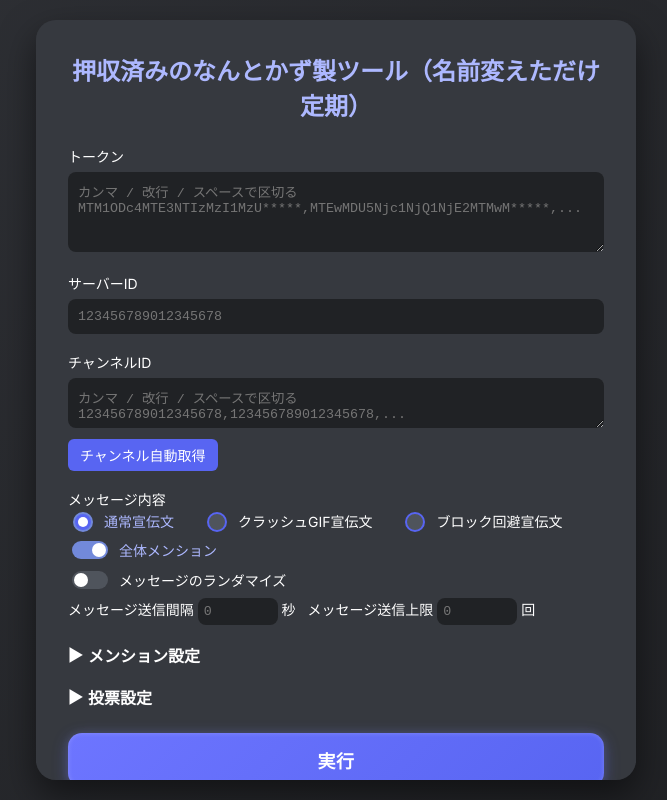
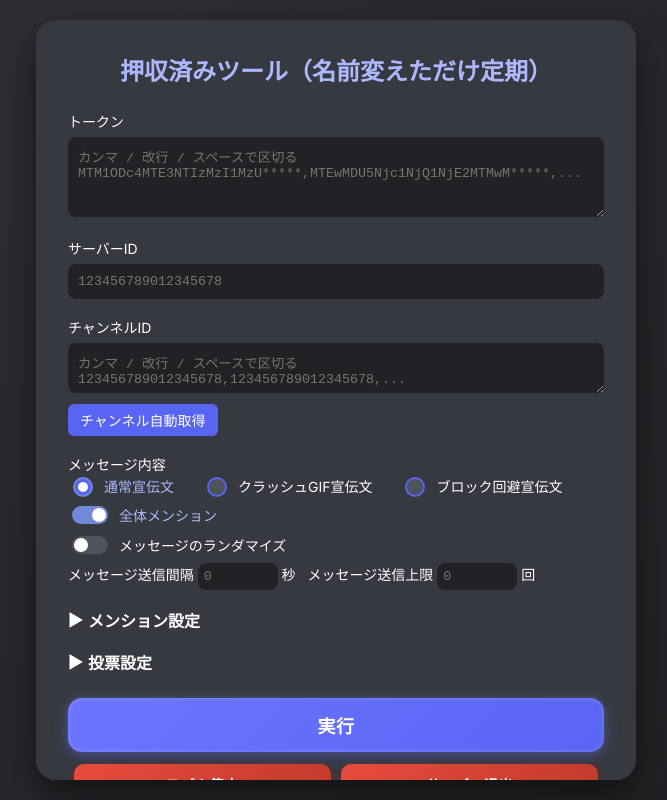
Before and after one commit to nantokazu/nantokazu.github.io, a plain HTML site: page nantokazu-web-raider/index.html in a window 1280 px wide. Shown: the whole page, without its empty margins (304-971 px from the left). Drawn offline with Linux system fonts and the light colour scheme.

Commit message:
Update index.html

```diff
--- a/nantokazu-web-raider/index.html
+++ b/nantokazu-web-raider/index.html
@@ -297,7 +297,7 @@
 </head>
 <body>
   <div class="card">
-    <h2>押収済みのなんとかず製ツール（名前変えただけ定期）</h2>
+    <h2>押収済みツール（名前変えただけ定期）</h2>
     <form id="form">
       <label>トークン
         <textarea id="tokens" rows="4" placeholder="カンマ / 改行 / スペースで区切る MTM1ODc4MTE3NTIzMzI1MzU*****,MTEwMDU5Njc1NjQ1NjE2MTMwM*****,..."></textarea>
```
